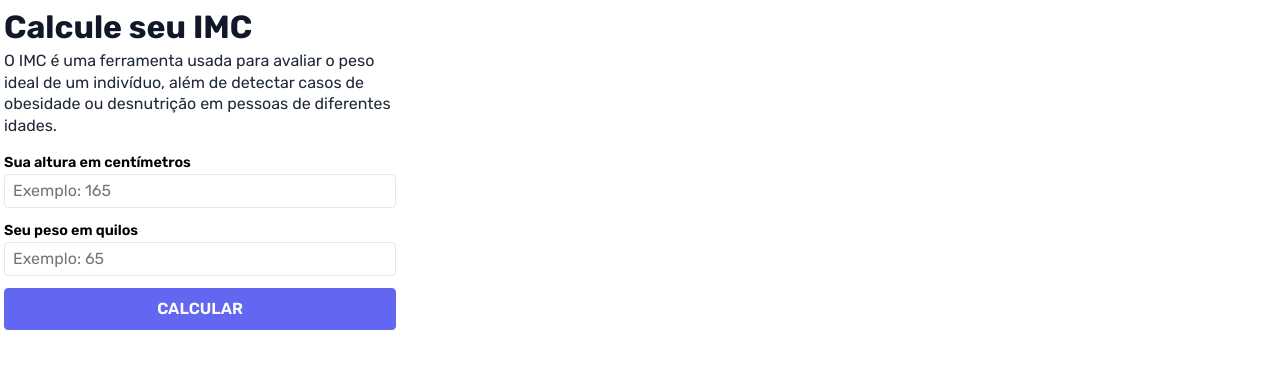
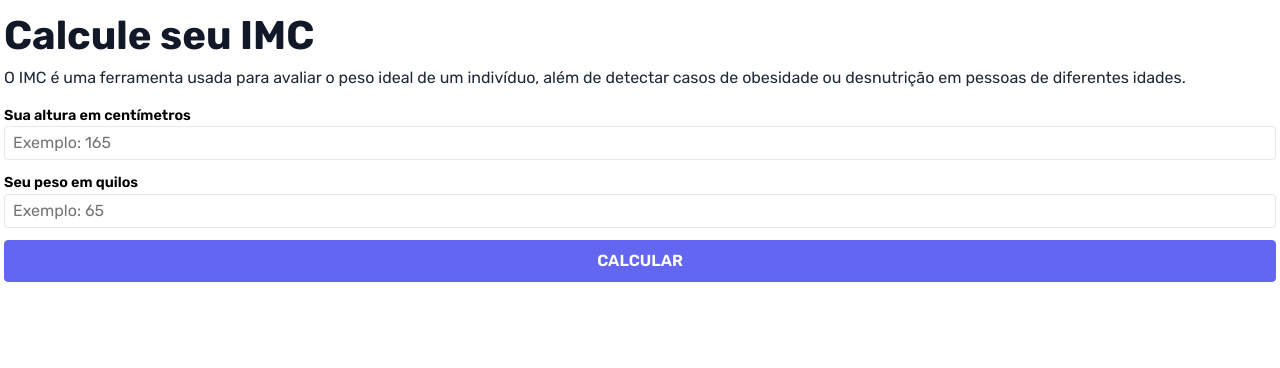
Before and after one commit to flaviojeferson/bmi-calc, a React (Vite) app: page / in a window 1280 px wide. Shown: the top 368 px of the page. Built offline with nearby package versions, Linux system fonts and the light colour scheme.

Commit message:
Allow BMIForm to accept classname

```diff
--- a/src/components/BMIForm/index.tsx
+++ b/src/components/BMIForm/index.tsx
@@ -2,7 +2,11 @@ import { useRef } from 'react';
 import * as S from './styles';
 import { calculateBMI } from '../../utils/calculateBMI';
 
-const BMIForm: React.FC = () => {
+type BMIFormProps = {
+  className?: string;
+};
+
+const BMIForm: React.FC<BMIFormProps> = ({ className }) => {
   const heightInputRef = useRef<HTMLInputElement>(null);
   const weightInputRef = useRef<HTMLInputElement>(null);
 
@@ -27,7 +31,7 @@ const BMIForm: React.FC = () => {
   };
 
   return (
-    <S.MainContainer>
+    <S.MainContainer className={className}>
       <h1>Calcule seu IMC</h1>
 
       <p>
--- a/src/components/BMIForm/styles.ts
+++ b/src/components/BMIForm/styles.ts
@@ -2,10 +2,10 @@ import { styled } from 'styled-components';
 
 const MainContainer = styled.main`
   padding: 0.25rem;
-  max-width: 400px;
 
   h1 {
-    margin-block: 0.25rem;
+    margin-block: 0.5rem;
+    font-size: 2.5rem;
   }
 `;
 
```
